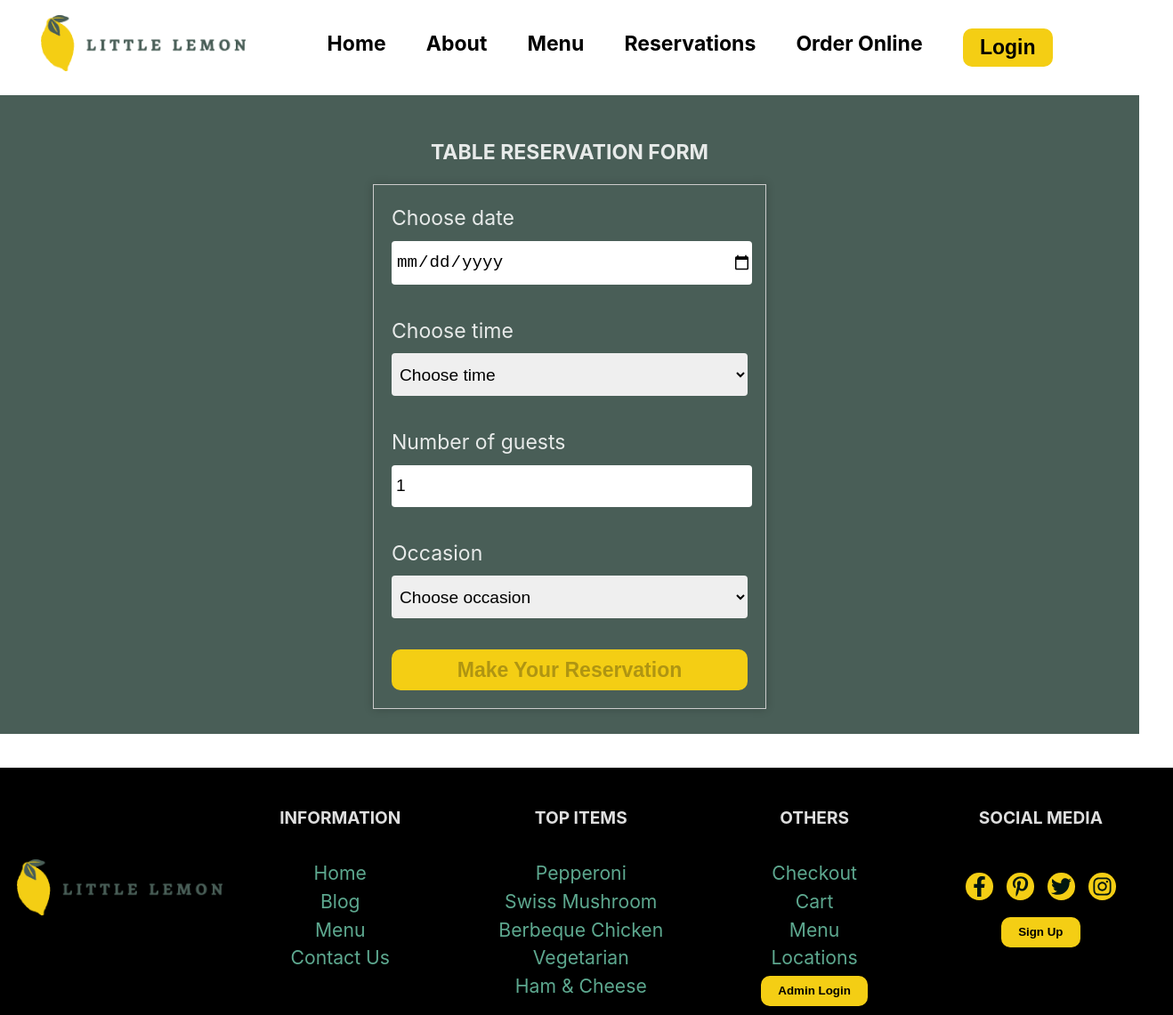
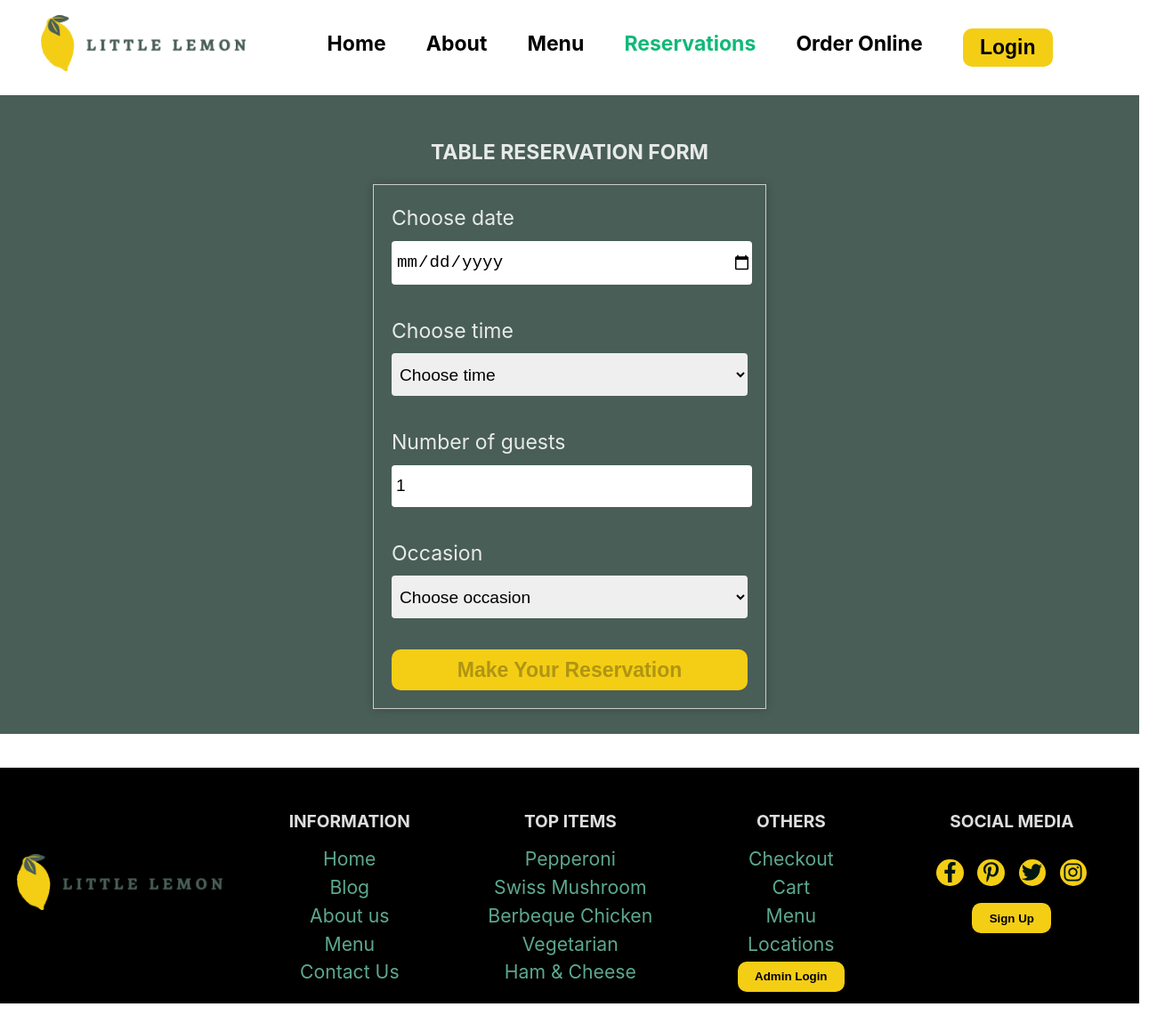
Before and after one commit to gbengaoluwadahunsi/LittleLemonRestraurant-FullStackProject, a React (Vite) app: page /BookingPage in a window 1280 px wide. Shown: the whole page at 89% size, 1318 px wide, since content can reach past the window. Built offline with nearby package versions, Linux system fonts and the light colour scheme.

Commit message:
responiveness of footer added

```diff
--- a/src/App.css
+++ b/src/App.css
@@ -42,7 +42,7 @@ nav ul {
   color: #ff9900;
 }
 
-nav ul li a:hover {
+nav ul li:hover {
   border-bottom: 3px solid #f4ce14;
 }
 
@@ -203,7 +203,7 @@ span {
 }
 
 .price {
-  color: #ee9972;
+  color: #d3602b;
 }
 
 .delivery {
@@ -304,16 +304,27 @@ span {
 footer {
   display: flex;
   justify-content: space-around;
-  flex-wrap: wrap;
   gap: 1rem;
-  background-color:#000000;
+  background-color: #000000;
   margin-top: 2rem;
   height: fit-content;
   left: 0;
   bottom: 0;
-  width: 100%;
-  padding: 10px 1rem;
+  padding: 0.7rem 1rem;
   text-align: center;
+}
+
+footer section {
+  display: flex;
+  flex-basis: 80%;
+  margin: 0 auto;
+}
+
+footer section section {
+  flex-direction: column;
+}
+footer section section div {
+  margin-top: -1rem;
 }
 
 footer li {
@@ -327,22 +338,17 @@ footer li:hover {
   border-bottom: 3px solid #f4ce14;
 }
 
-.g {
-  color: yellow;
-}
-
 footer .logo {
   align-self: center;
-}
-
-footer section {
-  margin: 0 auto;
 }
 
 footer .socials {
   display: flex;
   gap: 0.8rem;
   padding: 0.8rem 0;
+  align-items: center;
+  justify-content: center;
+  margin: auto;
 }
 
 footer .socials a {
@@ -362,7 +368,7 @@ footer .socials a:hover {
   background-color: #b19e41;
 }
 
-@media screen and (max-width: 1150px) {
+@media screen and (max-width: 1000px) {
   header {
     margin: 0.4em 1em;
     padding: 0.4em 0 1em 0;
@@ -372,48 +378,82 @@ footer .socials a:hover {
     width: 8rem;
   }
   nav {
-    display: flex;
     position: absolute;
     flex-direction: row-reverse;
     justify-content: center;
     top: 0;
-    background-color: hwb(160 29% 63%);
-    /* backdrop-filter: blur(16px);
-    -webkit-backdrop-filter: blur(16px); */
+    background-color: #437e69;
+    backdrop-filter: blur(16px);
+    -webkit-backdrop-filter: blur(16px);
     width: 100%;
-    height: 100dvh;
-    padding: 0;
+    padding: 6rem 0;
+    z-index: 999999;
+  }
 
-    z-index: 999999;
+  .display-flex {
+    display: flex;
+  }
+
+  .display-none {
+    display: none;
   }
 
   nav ul {
     flex-direction: column;
-    row-gap: 2rem;
+    column-gap: 0.1rem;
     align-items: center;
+    justify-content: center;
   }
 
-  nav ul li Link {
-    font-size: 1.2rem;
-    color: red;
-    background-color: red;
+  nav ul .navlink {
+    color: white;
+    font-size: smaller;
+  }
+
+  nav ul li:hover {
+    border-bottom: none;
   }
 
   nav .nav__close {
-    position: absolute;
-    right: 6.8%;
+    position: fixed;
+    right: 5%;
     top: 4%;
+    border: 2px solid #253e36;
+    border-radius: 50%;
+    padding: 0.2rem;
+  }
+
+
+  footer {
+    flex-direction: column;
+  }
+
+  footer  section {
+    /* flex-wrap: wrap; */
+    flex-basis: 45%;
+
   }
 }
 
-@media screen and (min-width: 1150px) {
+@media screen and (min-width: 1000px) {
   .nav__toggle,
   .nav__close {
     display: none;
   }
 }
 
-@media screen and (min-width: 769px) and (max-width: 1090px) {
+@media screen and (min-width: 769px) and (max-width: 1106px) {
+  header {
+    padding: 1.2rem 0.2rem;
+  }
+
+  header nav li {
+    font-size: 90%;
+  }
+
+  header nav {
+    flex-basis: 80%;
+  }
   .login-button {
     margin-left: 1rem;
   }
@@ -439,7 +479,6 @@ footer .socials a:hover {
 
   .card-container {
     flex-wrap: wrap;
-
     gap: 0.1rem; /* Reduce the gap between cards */
     padding: 1rem;
     max-width: fit-content; /* Limit the container width */
@@ -509,6 +548,13 @@ footer .socials a:hover {
     height: fit-content;
     text-align: start;
   }
+  footer  section {
+    flex-wrap: wrap;
+    flex-basis: 45%;
+
+  }
+
+
 }
 
 @media (max-width: 480px) {
--- a/src/App.jsx
+++ b/src/App.jsx
@@ -1,7 +1,4 @@
-// import React from 'react'
-// import { useState } from 'react'
-import { Routes, Route, Link } from "react-router-dom";
-import { IoClose, IoMenu } from "react-icons/io5";
+import { Routes, Route } from "react-router-dom";
 import Home from "./Homepage";
 import About from "./AboutLittleLemon";
 import Menu from "./Menu";
@@ -9,53 +6,13 @@ import OrderOnline from "./OrderOnline";
 import Login from "./Login";
 import BookingPage from "./BookingPage";
 import Footer from "./Footer";
+import Header from "./Header";
 import "./App.css";
-
-import Image from "./Images/725cbe0ca5da8536fc99c51e00d4d13628bd9745.png";
 
 const App = () => {
   return (
     <>
-      <header>
-        <Link to="/">
-          <img src={Image} alt="Little Lemon restaurant Logo" />
-        </Link>
-
-        <nav>
-           <div>
-            <IoClose className="nav__close hamburger" />
-          </div>
-          <ul>
-            <li>
-              <Link to="/">Home</Link>
-            </li>
-            <li>
-              <Link to="/about">About</Link>
-            </li>
-            <li>
-              <Link to="/menu">Menu</Link>
-            </li>
-            <li>
-              <Link to="/bookingPage">Reservations</Link>
-            </li>
-            <li>
-              <Link to="/orderonline">Order Online</Link>
-            </li>
-
-           <li>
-           <Link to="/Login">
-              <button className="login-button">Login </button>
-            </Link>
-           </li>
-          </ul>
-
-
-        </nav>
-
-        <div>
-          <IoMenu className=" nav__toggle hamburger" />
-        </div>
-      </header>
+      <Header />
       <Routes>
         <Route path="/" element={<Home />} />
         <Route path="About" element={<About />} />
@@ -64,7 +21,6 @@ const App = () => {
         <Route path="OrderOnline" element={<OrderOnline />} />
         <Route path="Login" element={<Login />} />
       </Routes>
-
       <Footer />
     </>
   );
--- a/src/Footer.jsx
+++ b/src/Footer.jsx
@@ -16,16 +16,19 @@ function Footer() {
           <img src={Image} alt="" />
         </Link>
         <section>
+          <section>
             <h5 className="">INFORMATION</h5>
             <div className="">
-            <Link to="/" passHref>
+              <Link to="/">
                 <li>Home</li>
               </Link>
-            <Link href="../blog" passHref>
+              <Link href="../blog">
                 <li>Blog</li>
               </Link>
-            {/* <li>About us</li> */}
-            <Link href="../products" passHref>
+              <Link href="/About">
+                <li>About us</li>{" "}
+              </Link>
+              <Link href="/products">
                 <li>Menu</li>
               </Link>
               <Link href="../contact">
@@ -58,22 +61,22 @@ function Footer() {
             </div>
           </section>
 
-        <section className="">
+          <section id="others">
             <h5 className="">OTHERS</h5>
             <div className="">
-            <Link href="../cart" passHref>
+              <Link href="../cart">
                 <li>Checkout</li>
               </Link>
-            <Link href="../cart" passHref>
+              <Link href="../cart">
                 <li>Cart</li>
               </Link>
-            <Link href="../products" passHref>
+              <Link href="../products">
                 <li>Menu</li>
               </Link>
-            <Link href="#" passHref>
+              <Link href="#">
                 <li>Locations</li>
               </Link>
-            <Link href="/adminLogin" passHref>
+              <Link href="/adminLogin">
                 <button className="booking-button">Admin Login</button>
               </Link>
             </div>
@@ -81,24 +84,38 @@ function Footer() {
 
           <section>
             <h5 className="">SOCIAL MEDIA</h5>
-          <div >
+            <div>
               <div className="socials">
-              <a href="https://www.facebook.com/kaliceagbabiaka1">
+                <Link
+                  to="https://www.facebook.com/kaliceagbabiaka1"
+                  target="_blank"
+                  rel="noopener noreferrer"
+                >
                   <FaFacebookF className="" />
-              </a>
-              <a href="https://www.pinterest.com/oluwadahunsioluwakemi">
+                </Link>
+                <Link
+                  to="https://www.pinterest.com/oluwadahunsioluwakemi"
+                  target="_blank"
+                  rel="noopener noreferrer"
+                >
                   <FaPinterestP className="" />
-              </a>
-              <a href="https://twitter.com/km_oluwadahunsi">
+                </Link>
+                <Link to="https://twitter.com/km_oluwadahunsi">
                   <FaTwitter className="" />
-              </a>
-              <a href="https://gbengaoluwadahunsi.vercel.app">
+                </Link>
+
+                <Link
+                  to="https://gbengaoluwadahunsi.vercel.app"
+                  target="_blank"
+                  rel="noopener noreferrer"
+                >
                   <FaInstagram className="" />
-              </a>
+                </Link>
               </div>
 
               <button className="booking-button">Sign Up</button>
             </div>
+          </section>
         </section>
       </footer>
     </>
--- /dev/null
+++ b/src/Header.jsx
@@ -0,0 +1,124 @@
+import { IoClose, IoMenu } from "react-icons/io5";
+import { NavLink, useNavigate } from "react-router-dom";
+import Image from "./Images/725cbe0ca5da8536fc99c51e00d4d13628bd9745.png";
+import { useState } from "react";
+import "./App.css";
+
+function Header() {
+  const [showMenu, setShowMenu] = useState(false);
+  const navigate = useNavigate();
+
+  const closeMenuOnMobile = () => {
+    setShowMenu(false);
+  };
+
+  const openMenuOnMobile = () => {
+    setShowMenu(true);
+  };
+
+  const handleNavClick = (event) => {
+    // Check if the clicked element is a link
+    if (!event.target.closest(".navlink")) {
+      // If not a link, toggle off the nav
+      setShowMenu(false);
+    } else {
+      const closestLink = event.target.closest(".navlink");
+      const closestLinkHref = closestLink.getAttribute("href");
+      navigate(closestLinkHref);
+      setShowMenu(false);
+    }
+  };
+
+  return (
+    <div>
+      <header>
+        <NavLink to="/">
+          <img src={Image} alt="Little Lemon restaurant Logo" />
+        </NavLink>
+
+        <nav
+          className={showMenu ? "display-flex" : "display-none"}
+          onClick={handleNavClick}
+        >
+          <div>
+            <IoClose
+              className="nav__close hamburger"
+              onClick={closeMenuOnMobile}
+            />
+          </div>
+          <ul>
+            <NavLink
+              to="/"
+              style={({ isActive }) => {
+                return isActive ? { color: "#10b978" } : {};
+              }}
+              className="navlink"
+              onClick={closeMenuOnMobile}
+            >
+              <li>Home</li>
+            </NavLink>
+
+            <NavLink
+              to="/about"
+              style={({ isActive }) => {
+                return isActive ? { color: "#10b978" } : {};
+              }}
+              className="navlink"
+            >
+              <li>About</li>
+            </NavLink>
+
+            <NavLink
+              to="/menu"
+              style={({ isActive }) => {
+                return isActive ? { color: "#10b978" } : {};
+              }}
+              className="navlink"
+            >
+              <li>Menu</li>
+            </NavLink>
+
+            <NavLink
+              to="/bookingPage"
+              style={({ isActive }) => {
+                return isActive ? { color: "#10b978" } : {};
+              }}
+              className="navlink"
+            >
+              <li>Reservations</li>
+            </NavLink>
+
+            <NavLink
+              to="/orderonline"
+              style={({ isActive }) => {
+                return isActive ? { color: "#10b978" } : {};
+              }}
+              className="navlink"
+            >
+              <li>Order Online</li>
+            </NavLink>
+
+            <NavLink
+              to="/Login"
+              style={({ isActive }) => {
+                return isActive ? { color: "#10b978" } : {};
+              }}
+              className="navlink"
+            >
+              <button className="login-button">Login </button>
+            </NavLink>
+          </ul>
+        </nav>
+
+        <div>
+          <IoMenu
+            className=" nav__toggle hamburger"
+            onClick={openMenuOnMobile}
+          />
+        </div>
+      </header>
+    </div>
+  );
+}
+
+export default Header;
--- a/src/Specials.jsx
+++ b/src/Specials.jsx
@@ -36,7 +36,7 @@ Specials.propTypes = {
   price: PropTypes.string.isRequired,
   description: PropTypes.string.isRequired,
   order: PropTypes.string.isRequired,
-  deliveryLogo: PropTypes.number.isRequired,
+  deliveryLogo: PropTypes.string.isRequired,
 };
 
 export default Specials;
```
Also changed, not shown: src/index.css (+0 -7 lines). Lines whose indentation alone changed are shown as unchanged.
